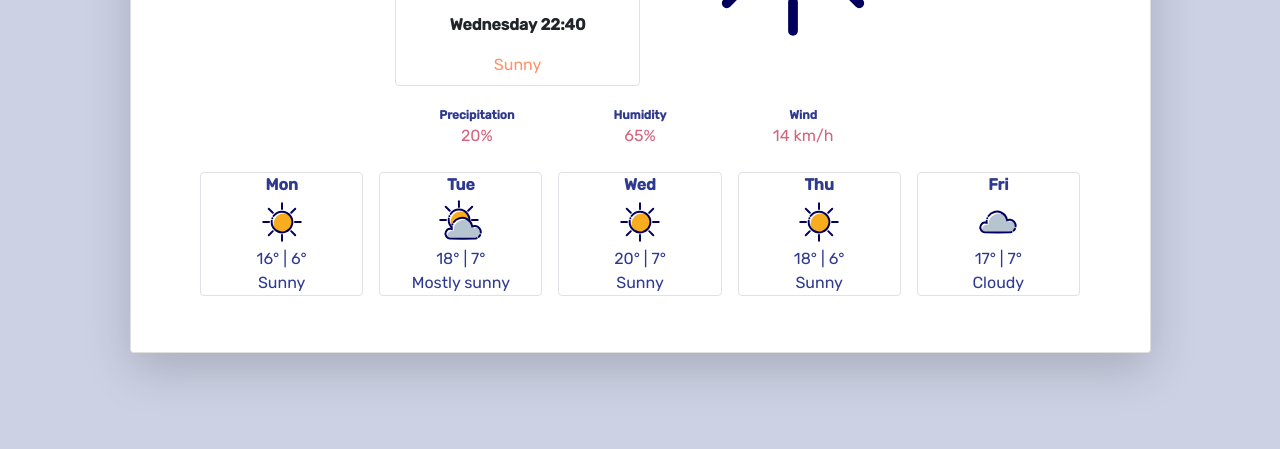
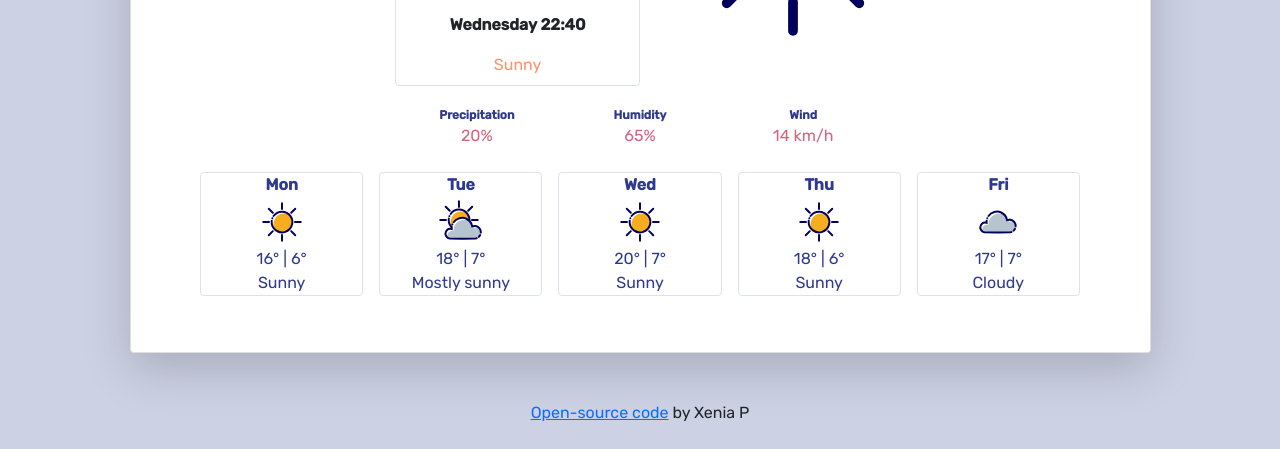
Before and after one commit to XENIAAPavlova/weather-app, a plain HTML site: page index.html in a window 1280 px wide. Shown: the part 385-834 px from the top of the page. Before the commit the page ends 800 px from the top, so only its background shows below. Drawn offline with nearby package versions, Linux system fonts and the light colour scheme.

Commit message:
Added open source code link

```diff
--- a/index.html
+++ b/index.html
@@ -17,7 +17,8 @@
     <title>Weather App Project</title>
 </head>
 
-<body class="container-main">
+<body>
+    <div class="container-main">
     <br />
     <div class="container">
         <div class="row justify-content-center">
@@ -188,7 +189,11 @@
                             </div>
                         </div>
                     </div>
-                    <script src="src/weather.js"></script>
+                    </div>
+                    <div class="text-center">
+                    <a href="https://github.com/XENIAAPavlova/weather-app.git">Open-source code</a> by Xenia P</div>
+                    <br>
+                      <script src="src/weather.js"></script>
                     <script src="src/weatherAPI.js"></script>
 </body>
 
```
